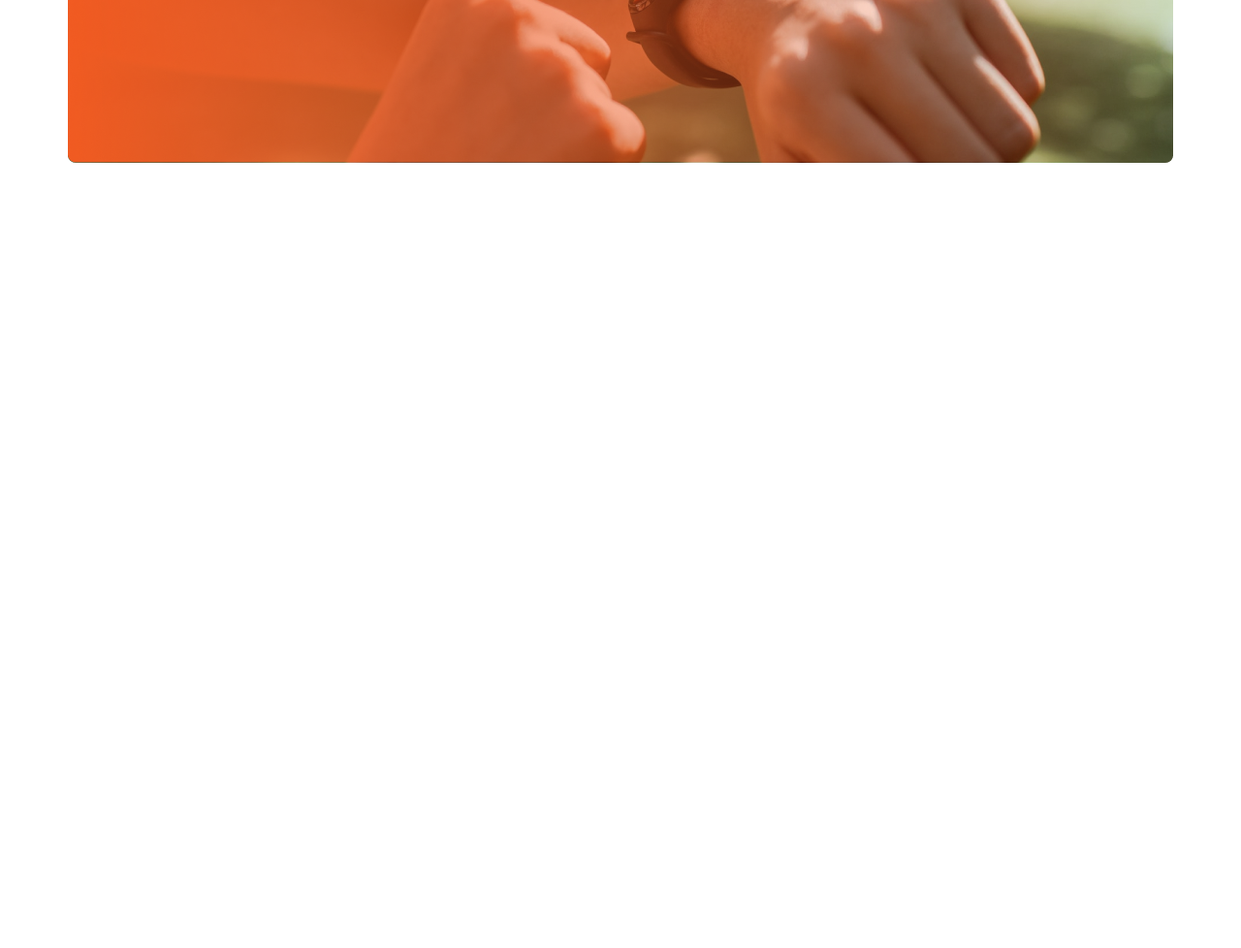
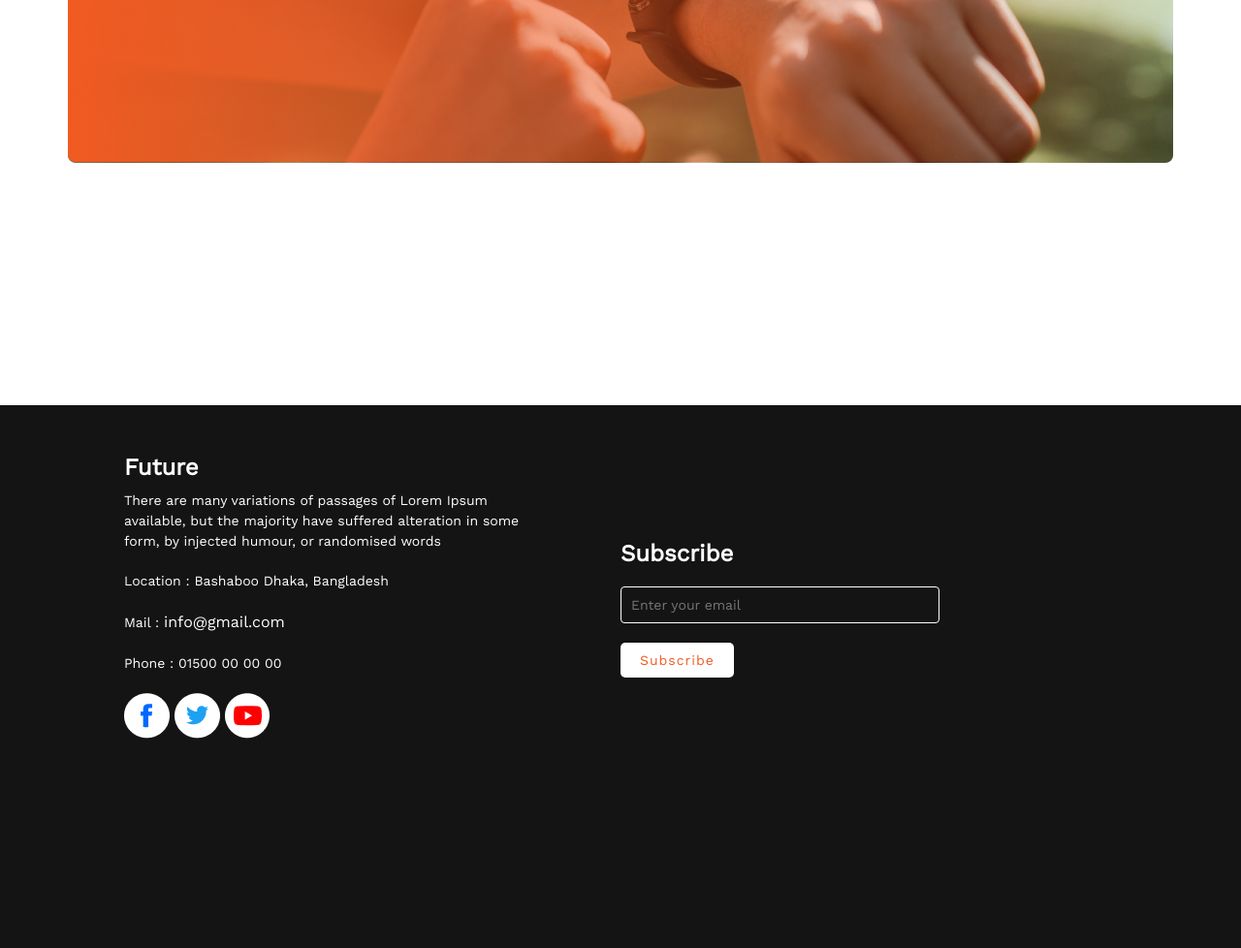
Before and after one commit to farhanshahriyar/NewYear, a plain HTML site: page index.html in a window 1280 px wide. Shown: the part 2233-3211 px from the top of the page at 97% size. Before the commit the page ends 2651 px from the top, so only its background shows below. Drawn offline with nearby package versions, Linux system fonts and the light colour scheme.

Commit message:
added footer

```diff
--- a/assets/css/style.css
+++ b/assets/css/style.css
@@ -1,3 +1,4 @@
+/* font */
 @import url('https://fonts.googleapis.com/css2?family=Work+Sans&display=swap');
 
 /* base css */
@@ -173,7 +174,7 @@ i.fa-check {
     text-align: left;
     padding: 230px;
     color: #fff;
- }
+}
 
 .call-action h2 {
     color: #fff;
@@ -193,3 +194,85 @@ i.fa-check {
     font-weight: 500;
     margin-top: 15px;
 }
+
+/* footer section css */
+footer {
+    width: 100%;
+    height: 70vh;
+    background-color: #151414;
+}
+
+
+.footer-container {
+    display: flex;
+    justify-content: space-between;
+    align-items: center;
+    width: 80%;
+    margin: 0 auto;
+    padding: 50px 0;
+}
+
+.footer-left {
+    width: 40%;
+    text-align: left;
+    color: #fff;
+}
+
+
+.footer-left h2 {
+    font-size: 24px;
+    margin-bottom: 10px;
+}
+
+.footer-left p {
+    font-size: 14px;
+    margin-bottom: 20px;
+    line-height: 1.5;
+}
+
+.footer-left div {
+    margin-bottom: 20px;
+}
+
+
+.footer-left .footer-main-info {
+    margin-top: 20px;
+}
+
+.contact-info a {
+    color: #ffffff;
+    text-decoration: none;
+    font-size: 16px;
+}
+
+.footer-right {
+    width: 50%;
+}
+
+.footer-right h2 {
+    font-size: 24px;
+    margin-bottom: 20px;
+    color: #fff;
+    text-align: left;
+}
+
+.footer-right input[type="text"] {
+    width: 60%;
+    padding: 10px;
+    font-size: 14px;
+    margin-bottom: 20px;
+    border: 1px solid #ffffff;
+    border-radius: 4px;
+    background-color: #151414;
+}
+
+.footer-right a.btn {
+    background-color: #ffffff;
+    color: #F15B22;
+    padding: 10px 20px;
+    border-radius: 5px;
+    text-decoration: none;
+    font-size: 14px;
+    font-weight: 500;
+    cursor: pointer;
+}
--- a/index.html
+++ b/index.html
@@ -99,12 +99,45 @@
     </section>
     <!-- #call action starts -->
     <section class="call-action">
-            <div class="call-action-text">
-                <h2>Awlays keep a positive</h2>
-                <h2>mindset</h2>
-                <a href="#" class="call-action-btn">Call Now</a>
+        <div class="call-action-text">
+            <h2>Awlays keep a positive</h2>
+            <h2>mindset</h2>
+            <a href="#" class="call-action-btn">Call Now</a>
+        </div>
+    </section>
+    <!-- #footer section starts -->
+    <footer>
+        <div class="footer-container">
+            <div class="footer-left">
+                <h2>Future</h2>
+                <p>There are many variations of passages of Lorem Ipsum available, but the majority have suffered
+                    alteration in some form, by injected humour, or randomised words</p>
+                <div class="footer-main-info">
+                    <div>
+                        <p>Location :<span> Bashaboo</span> Dhaka, Bangladesh</p>
+                    </div>
+                    <div class="contact-info">
+                        <p>Mail :
+                            <a href="mailto:info@gmail.com">info@gmail.com</a>
+                        </p>
+                    </div>
+                    <div>
+                        <p>Phone : 01500 00 00 00</p>
+                    </div>
+                    <p class="footer-links">
+                        <img src="assets/images/icons/fb.png" alt="">
+                        <img src="assets/images/icons/twitter.png" alt="">
+                        <img src="assets/images/icons/youtube.png" alt="">
+                    </p>
+                </div>
             </div>
-    </section>
+            <div class="footer-right">
+                <h2>Subscribe</h2>
+                <input type="text" placeholder="Enter your email">
+                <br>
+                <a href="#" class="btn">Subscribe</a>
+            </div>
+    </footer>
 </body>
 
 </html>
```
